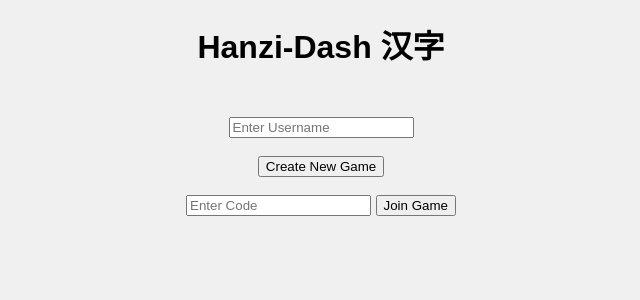
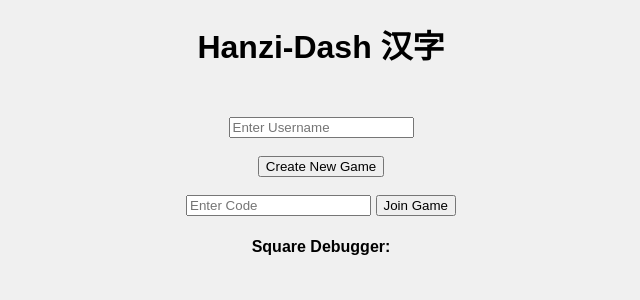
Before and after one commit to passionfruit18/lunar-lantern-mashup, a Flask app: page / in a window 1280 px wide. Shown: the top 300 px of the page, without its empty margins (319-959 px from the left). Run offline with Flask 3, Linux system fonts and the light colour scheme; some libraries are stand-ins or nearby versions.

Commit message:
feat: Add square inspector UI element

```diff
--- a/templates/index.html
+++ b/templates/index.html
@@ -25,6 +25,11 @@
         <button onclick="joinGame()">Join Game</button>
     </div>
 
+    <div id="debug-info">
+        <h4>Square Debugger:</h4>
+        <pre id="square-inspector"></pre>
+    </div>
+
     <div id="game-area" class="hidden">
         <h3>Room: <span id="display-room-code"></span></h3>
         <h3>User: <span id="display-username"></span></h3>
```
